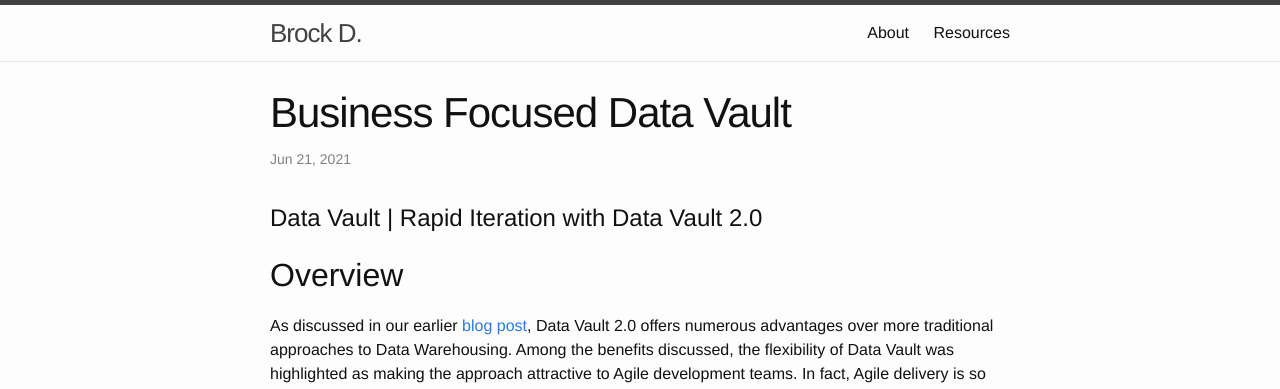
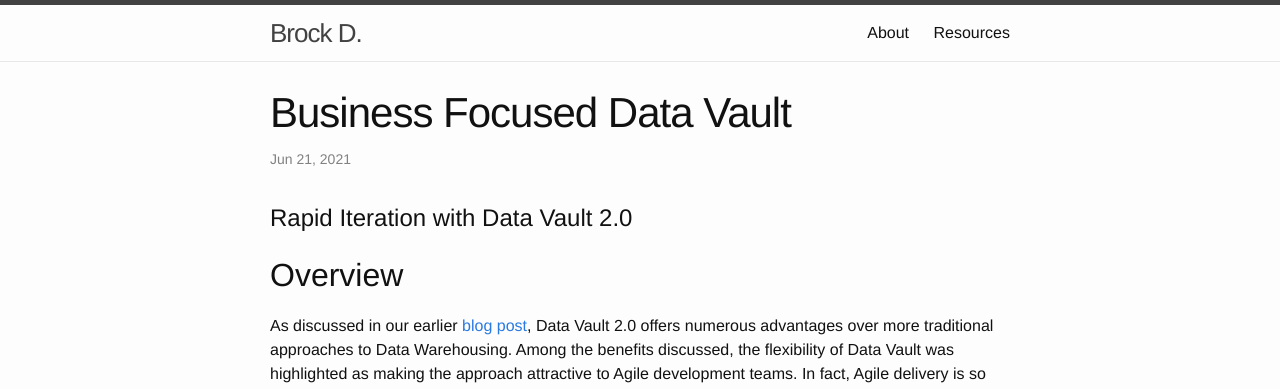
Before and after one commit to healplz/healplz.github.io, a Jekyll site: the page built from _posts/2021-06-21-business-focused-data-vault.md, in a window 1280 px wide. Shown: the top 389 px of the page. Built offline with Jekyll 4.4.1, drawn with Linux system fonts in a browser that asks for light colours; our own code applies the rules of GitHub Pages for plain Markdown files.

Commit message:
fixing title for agile blog

```diff
--- a/_posts/2021-06-21-business-focused-data-vault.md
+++ b/_posts/2021-06-21-business-focused-data-vault.md
@@ -1,4 +1,4 @@
-# Data Vault | Rapid Iteration with Data Vault 2.0
+# Rapid Iteration with Data Vault 2.0
 
 ## Overview
 
```
